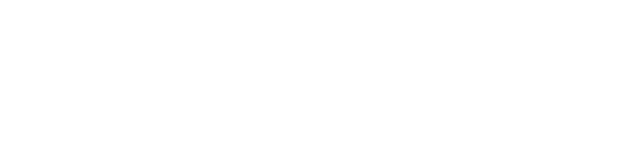
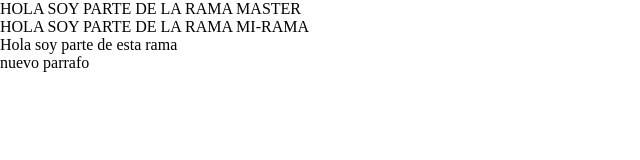
Before and after one commit to Camilafille/my-prueba, a plain HTML site: page index.html in a window 1280 px wide. Shown: the whole page, without its empty margins (0-640 px from the left). Drawn offline with Linux system fonts and the light colour scheme.

Commit message:
nuevo commit

```diff
--- a/index.html
+++ b/index.html
@@ -9,10 +9,12 @@
 </head>
 <body>
     <header>
-
+<p>HOLA SOY PARTE DE LA RAMA MASTER</p>
+<p>HOLA SOY PARTE DE LA RAMA MI-RAMA</p>
+    <p>Hola soy parte de esta rama</p>
     </header>
     <main>
-
+    <p>nuevo parrafo</p>
     </main>
     <footer>
 
```
